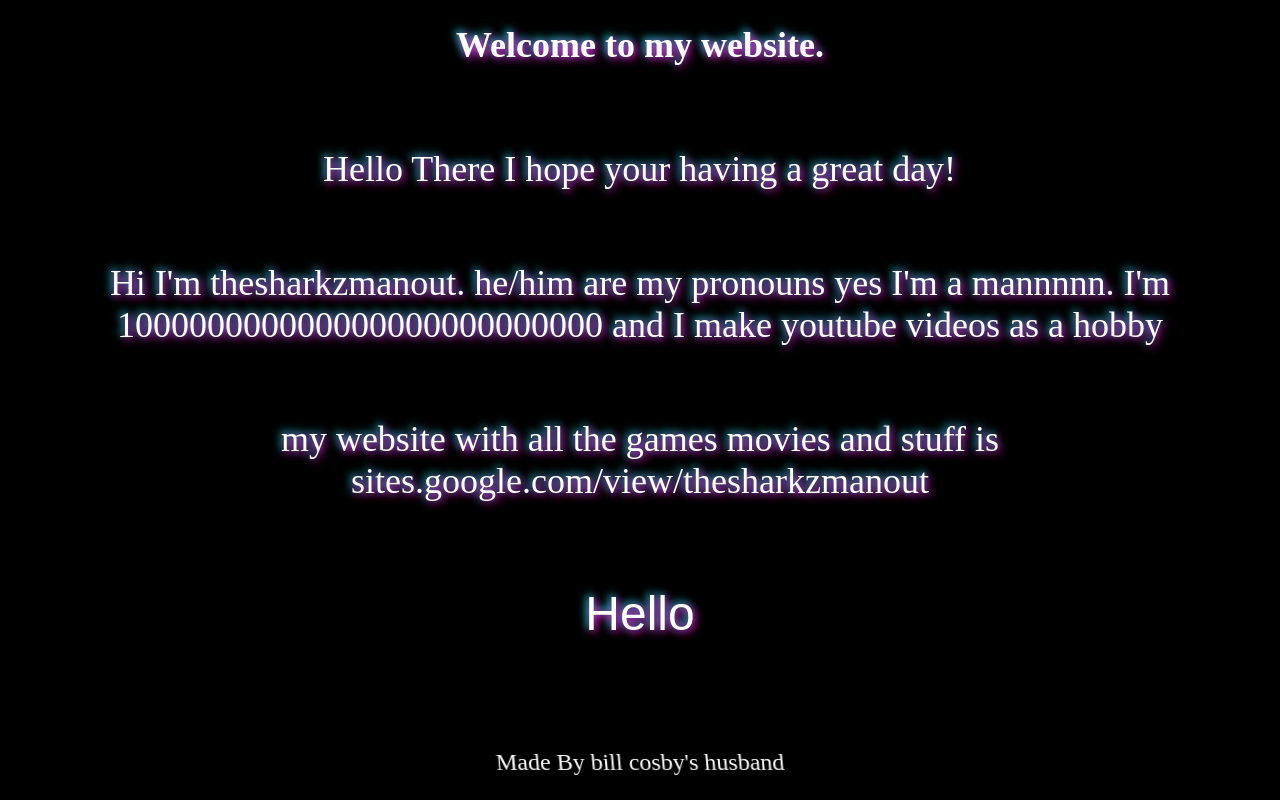
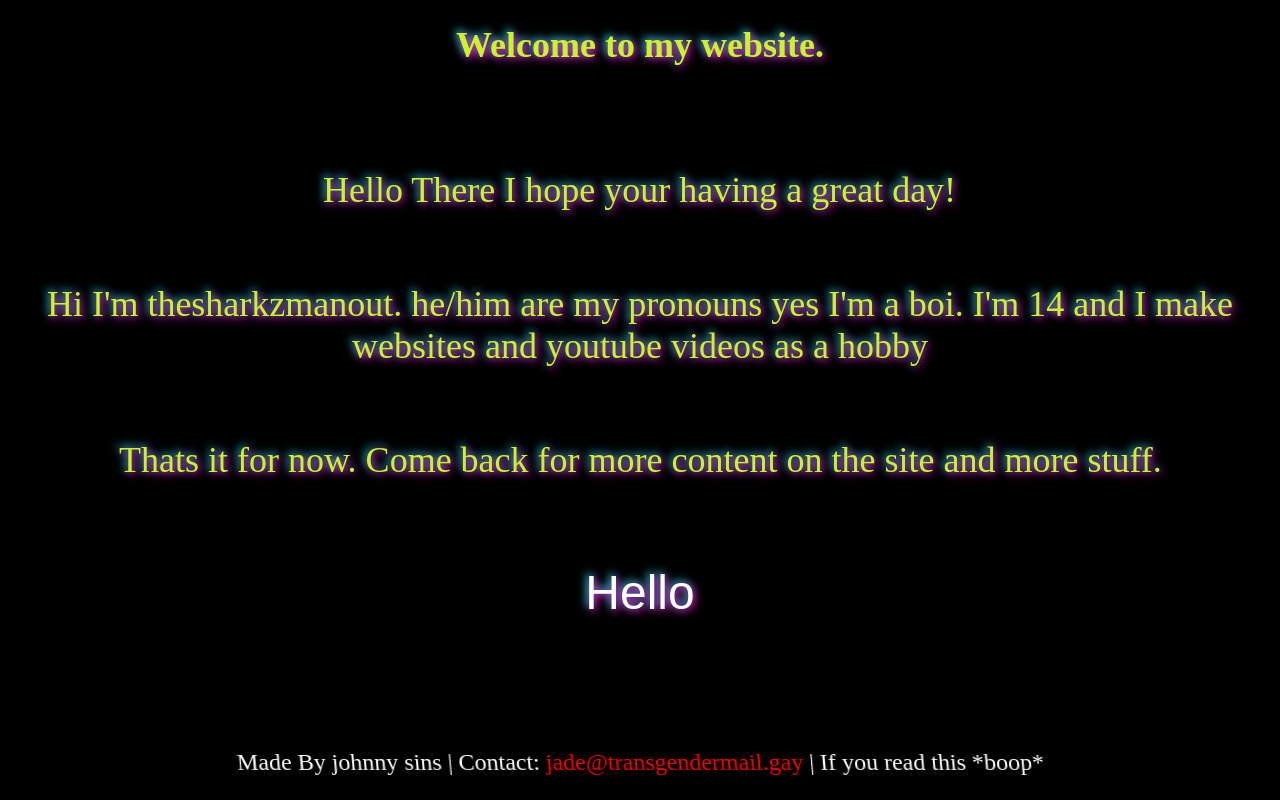
Before and after one commit to thesharkzmanout/thesharkzmanout.github.io, a plain HTML site: page index.html in a window 1280 px wide. Drawn offline with Linux system fonts and the light colour scheme.

Commit message:
Update index.html

```diff
--- a/index.html
+++ b/index.html
@@ -6,7 +6,7 @@
         <title>Sharkz's Site | Home</title>
         <link rel="icon" type="image/x-icon" href="favicon.html">
         <meta property="og:title" content="Sharkz's Site">
-        <meta property="og:description" content="hi">
+        <meta property="og:description" content="hai >_<">
         <meta property="og:image" content="img/favicon.png">
         <meta property="og:url" content="index.html">
     </head>
@@ -17,14 +17,14 @@
         </div>
         <div class="vhs-effect-container2">
             <p class="vhs-effect-text">Hello There I hope your having a great day!</p>
-            <p class="vhs-effect-text">Hi I'm thesharkzmanout. he/him are my pronouns yes I'm a mannnnn. I'm 100000000000000000000000000 and I make youtube videos as a hobby</p>
-            <p class="vhs-effect-text">my website with all the games movies and stuff is sites.google.com/view/thesharkzmanout</p>
+            <p class="vhs-effect-text">Hi I'm thesharkzmanout. he/him are my pronouns yes I'm a boi. I'm 14 and I make websites and youtube videos as a hobby</p>
+            <p class="vhs-effect-text">Thats it for now. Come back for more content on the site and more stuff.</p>
             <p class="changing-text">Hello</p>
         </div>
     </body>
     <footer class="glitch-footer">
         <div class="glitch-container">
-          <p class="glitch-text">Made By bill cosby's husband</p>
+          <p class="glitch-text">Made By johnny sins | Contact: <a style="color:red;text-decoration:none;" href="cdn-cgi/l/email-protection.html#ec868d8889ac989e8d829f8b898288899e818d8580c28b8d95"><span class="__cf_email__" data-cfemail="f399929796b38781929d8094969d9796819e929a9fdd94928a">[email&#160;protected]</span></a> | If you read this *boop*</p>
         </div>
     </footer>
 <script data-cfasync="false" src="cdn-cgi/scripts/5c5dd728/cloudflare-static/email-decode.min.js"></script>
@@ -44,7 +44,7 @@
 
 .vhs-effect-text {
   font-size: 36px;
-  color: #fff;
+  color: #cbf422;
   position: relative;
   display: inline-block;
   animation: vhs-effect-animation 5s infinite;
```
